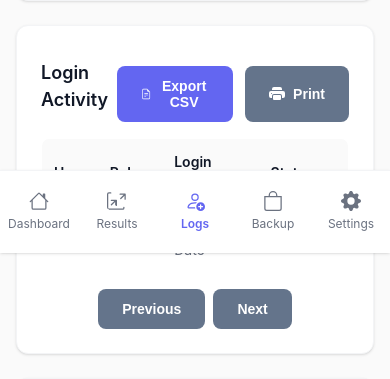
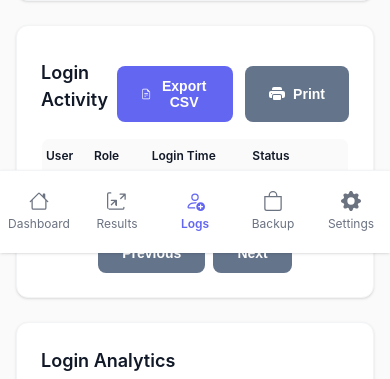
Before and after one commit to marhthing/Admin, a PHP site: page /login_logs.php in a window 390 px wide. Shown: the part 591-970 px from the top of the page. Run offline with PHP 8.4, Linux system fonts and the light colour scheme; the visitor is signed in with stand-in values (Sample User, id 1); data that the repository does not hold is empty.

Commit message:
Improve the appearance and spacing of login log entries
Update CSS in login_logs.php to apply !important to display: none for specific columns and adjust font-size and padding for all table cells.

Replit-Commit-Author: Agent
Replit-Commit-Session-Id: d72a40c2-281a-44e2-9937-da85d502cde1
Replit-Commit-Checkpoint-Type: full_checkpoint
Replit-Commit-Screenshot-Url: https://storage.googleapis.com/screenshot-production-us-central1/c2eae743-582a-45ca-bb7d-431df060f4e2/d72a40c2-281a-44e2-9937-da85d502cde1/ZZkk4cg

```diff
--- a/login_logs.php
+++ b/login_logs.php
@@ -443,7 +443,13 @@ $sessionInfo = getSessionInfo();
             .logs-table td:nth-child(3),
             .logs-table th:nth-child(4),
             .logs-table td:nth-child(4) {
-                display: none;
+                display: none !important;
+            }
+
+            .logs-table th,
+            .logs-table td {
+                font-size: 0.75rem;
+                padding: 0.5rem 0.25rem;
             }
         }
     </style>
```
